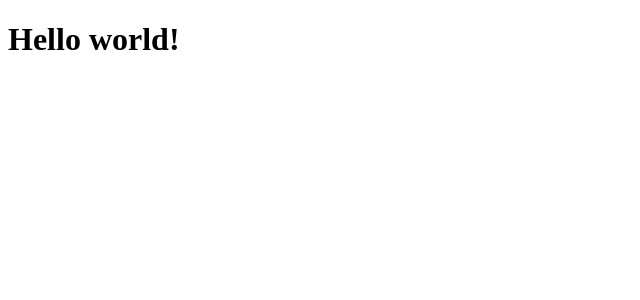
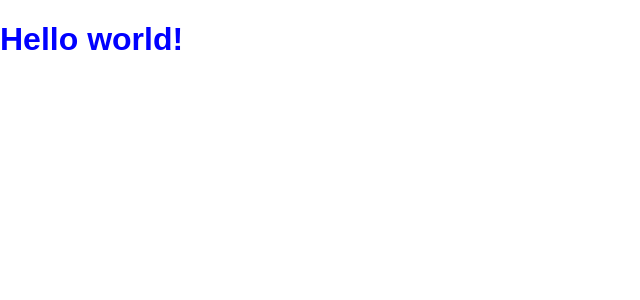
Before and after one commit to Blendwizard/stackline-takehome, a React app: page / in a window 1280 px wide. Shown: the top 300 px of the page, without its empty margins (0-640 px from the left). Built offline with nearby package versions, Linux system fonts and the light colour scheme.

Commit message:
moved app component, added redux directories

```diff
--- /dev/null
+++ b/src/App.jsx
@@ -0,0 +1,9 @@
+import React from "react";
+
+const App = () => {
+  return (
+    <h1>Hello world!</h1>
+  )
+};
+
+export default App;
--- /dev/null
+++ b/src/index.css
@@ -0,0 +1,15 @@
+body {
+  margin: 0;
+  padding: 0;
+  color: antiquewhite;
+  font-family: 'Varela Round', sans-serif;
+}
+
+*::before,
+*::after {
+  box-sizing: border-box;
+}
+
+h1 {
+  color: blue;
+}
--- a/src/index.jsx
+++ b/src/index.jsx
@@ -1,13 +1,12 @@
 import React from 'react';
 import { createRoot } from "react-dom/client";
+import { createStore } from 'redux';
+import { Provider } from 'react-redux';
+import App from './App.jsx';
+import './index.css';
 
 const root = createRoot(document.getElementById("root"));
 
-const App = () => {
-  return (
-    <h1>Hello world!</h1>
-  )
-};
 
 root.render(
   <App />
```
Also changed, not shown: package.json (+5 -2 lines), 1 other file (tests, documents, lock files or other folders).
